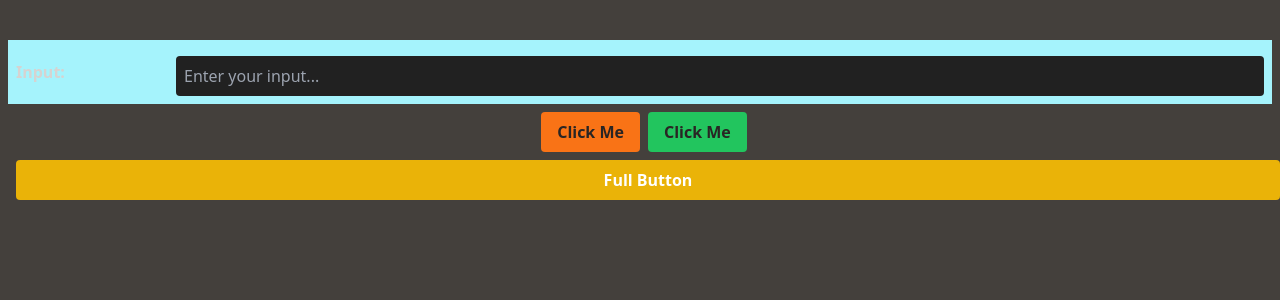
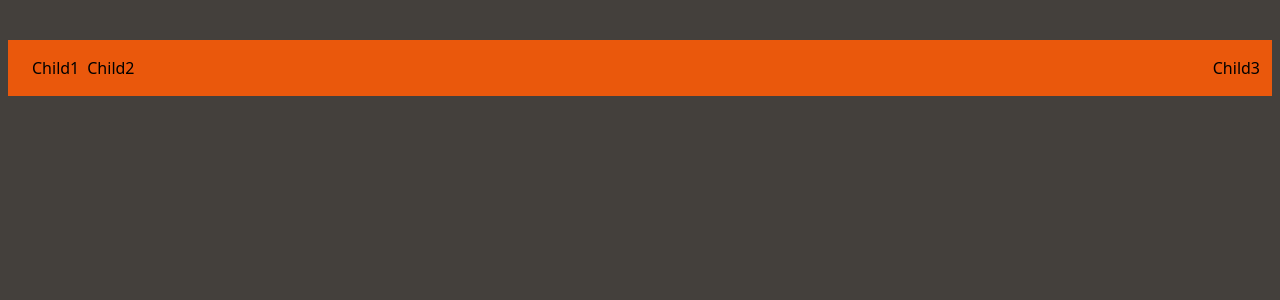
Before and after one commit to Baibhav-malaviya/Components, a React (Vite) app: page / in a window 1280 px wide. Shown: the top 300 px of the page. Built offline with nearby package versions, Linux system fonts and the light colour scheme.

Commit message:
Row Component completed v1

```diff
--- a/src/App.jsx
+++ b/src/App.jsx
@@ -1,22 +1,15 @@
-import Button from "./Components/Button";
-import Input from "./Components/Input";
+import Row from "./Components/Row";
 
 function App() {
 	return (
 		<div className="w-screen h-screen px-2 pt-10 space-x-2 space-y-2 text-center bg-stone-700 text-stone-50">
-			<div className="p-2 bg-cyan-200">
-				<Input
-					label="Input: "
-					color="text-stone-300"
-					placeholder="Enter your input... "
-					bgColor="bg-[#212121]"
-				/>
-			</div>
-			<Button>Click Me</Button>
-			<Button bgColor="bg-green-500">Click Me</Button>
-			<Button width="w-full" bgColor="bg-yellow-500" color="text-white">
-				Full Button
-			</Button>
+			<Row>
+				<Row width="w-auto" className="space-x-2">
+					<div>Child1</div>
+					<div>Child2</div>
+				</Row>
+				<div>Child3</div>
+			</Row>
 		</div>
 	);
 }
--- /dev/null
+++ b/src/Components/Row.jsx
@@ -0,0 +1,28 @@
+import PropTypes from "prop-types";
+function Row({
+	children,
+	width = "w-full",
+	bgColor = "bg-orange-600",
+	color = "text-black",
+	className = "",
+	...props
+}) {
+	return (
+		<div
+			className={`h-auto px-3 py-2  flex items-center justify-between ${className} ${bgColor} ${color} ${width}`}
+			{...props}
+		>
+			{children}
+		</div>
+	);
+}
+
+Row.propTypes = {
+	children: PropTypes.node.isRequired,
+	width: PropTypes.string,
+	bgColor: PropTypes.string,
+	color: PropTypes.string,
+	className: PropTypes.string,
+};
+
+export default Row;
```
Also changed, not shown: src/Components/Input.jsx (+15 -0 lines).
